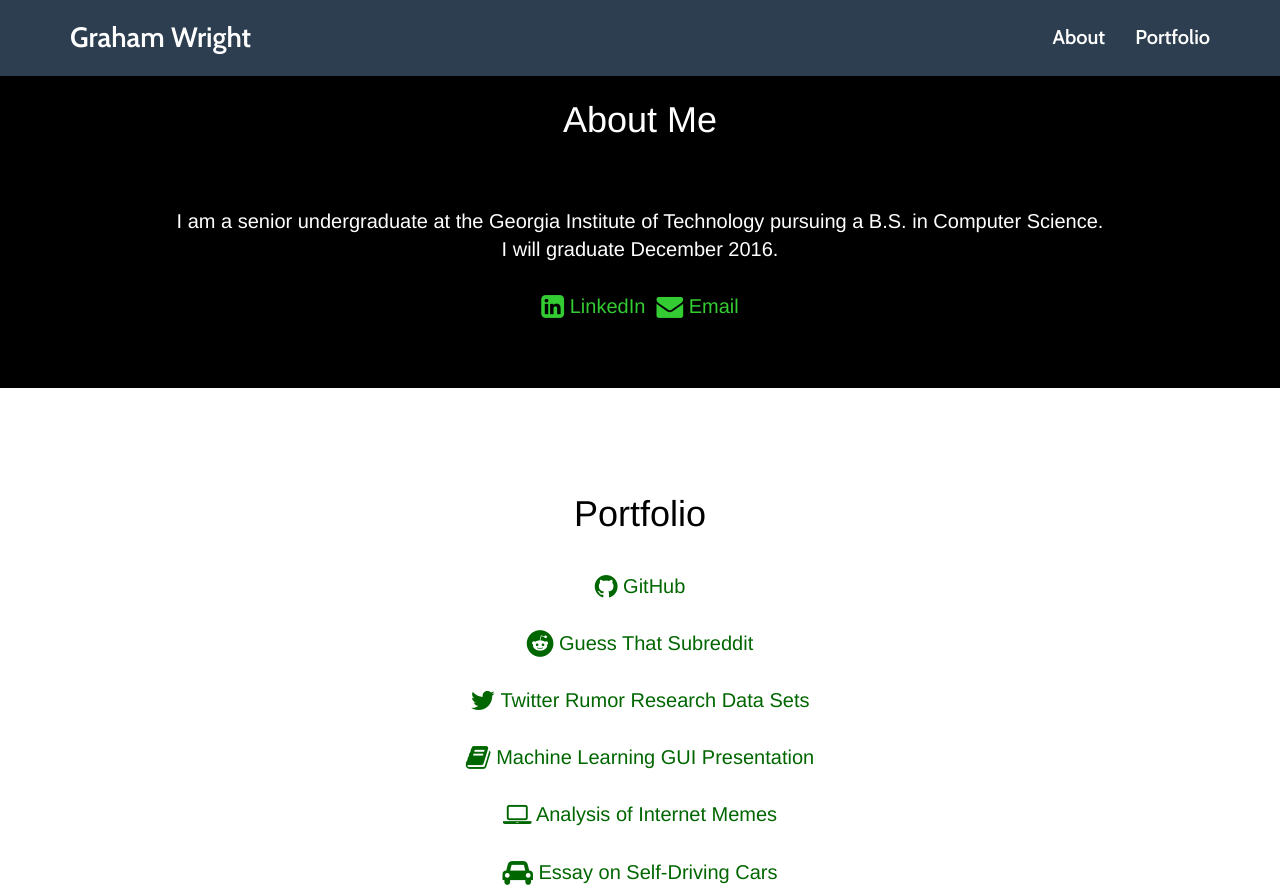
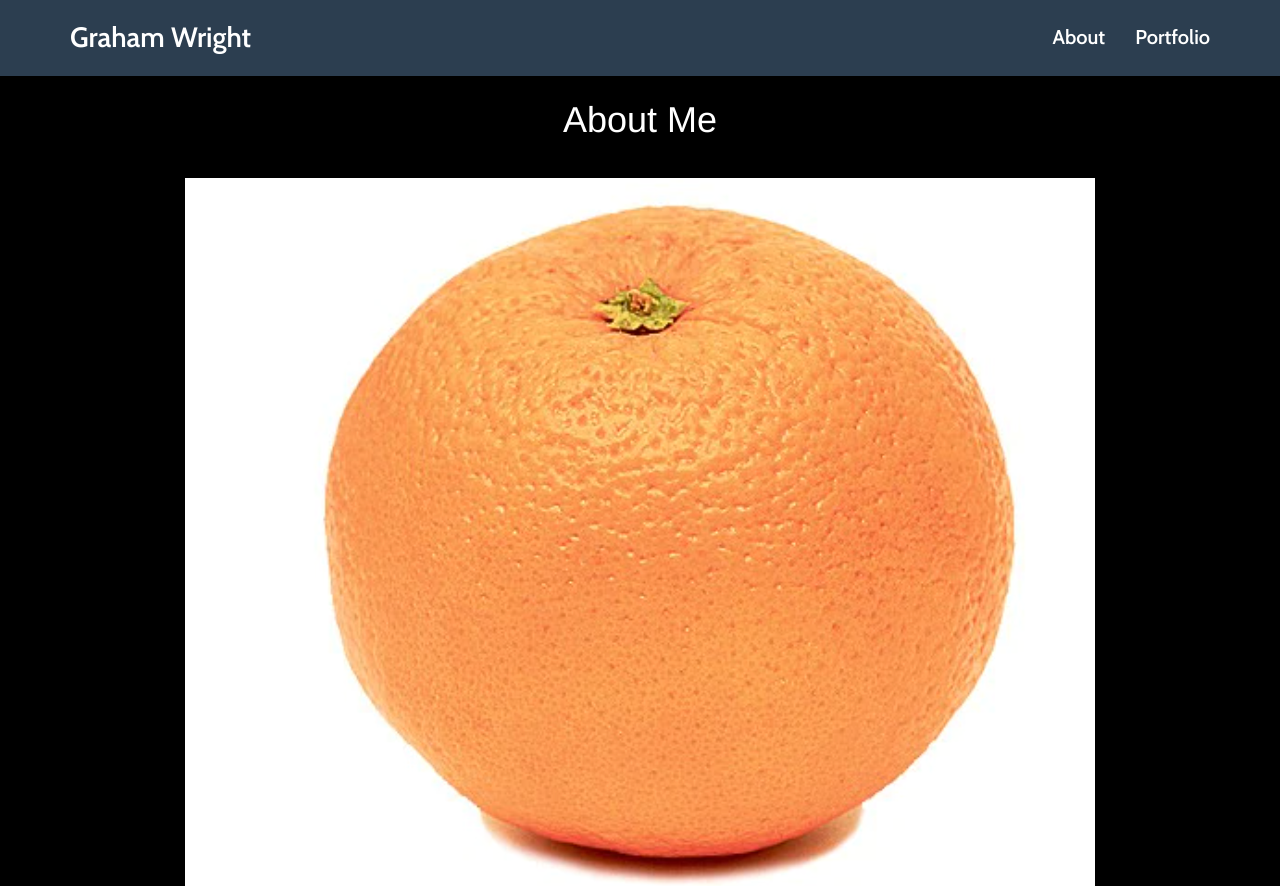
Before and after one commit to gwrong/gwrong.github.io, a plain HTML site: page index.html in a window 1280 px wide. Shown: the top 886 px of the page. Drawn offline with nearby package versions, Linux system fonts and the light colour scheme.

Commit message:
Update index.html

```diff
--- a/index.html
+++ b/index.html
@@ -40,7 +40,7 @@
         <p>
             <h1>About Me</h1>
             <br>
-            <center><img src="img/orange.jpg" class="img-responsive" alt=""></center>
+            <center><img src="img/orange.png" class="img-responsive" alt=""></center>
             <br>
             I am a senior undergraduate at the Georgia Institute of Technology pursuing a B.S. in Computer Science.
             <br>
```
